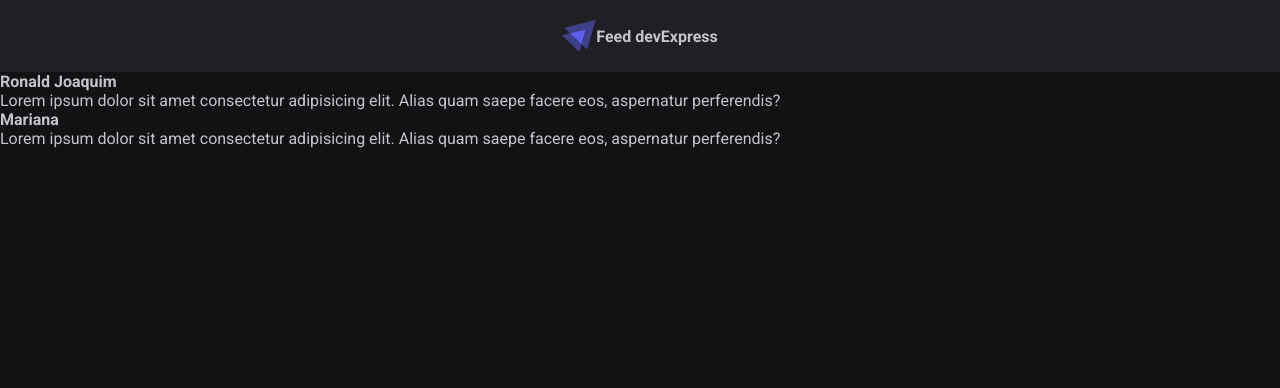
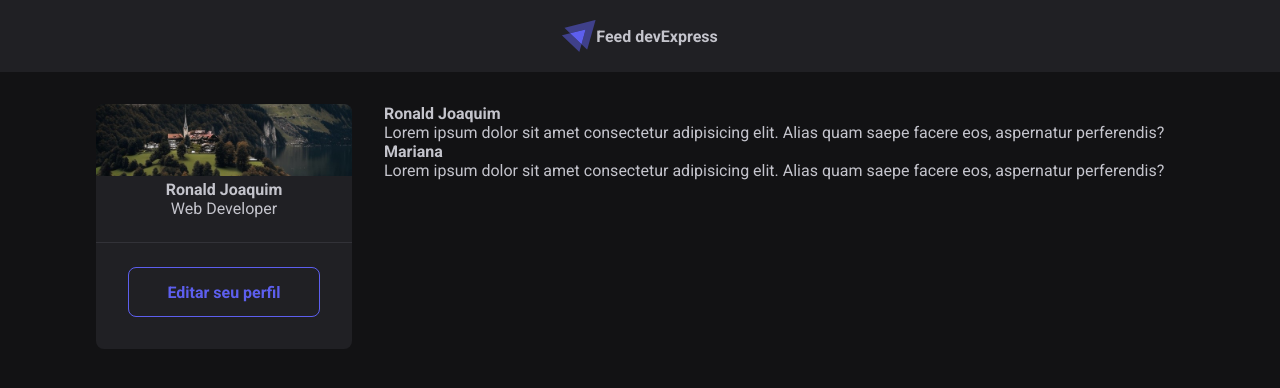
Before and after one commit to Ronald-Joaquim/Fundamentos-Ignite, a React (Vite) app: page / in a window 1280 px wide. Shown: the top 388 px of the page. Built offline with nearby package versions, Linux system fonts and the light colour scheme.

Commit message:
Componente: Sidebar

```diff
--- a/src/App.jsx
+++ b/src/App.jsx
@@ -1,10 +1,18 @@
 import { Post } from "./Post";
 import { Header } from "./components/Header";
 import "./global.css";
+
+import styles from "./App.module.css";
+import { Sidebar } from "./components/Sidebar";
+
 export function App() {
   return (
     <div>
       <Header />
+
+      <div className={styles.wrapper}>
+        <Sidebar />
+        <main>
           <Post
             author="Ronald Joaquim"
             content="Lorem ipsum dolor sit amet consectetur adipisicing elit. Alias quam saepe facere eos, aspernatur perferendis? "
@@ -14,6 +22,8 @@
             author="Mariana"
             content="Lorem ipsum dolor sit amet consectetur adipisicing elit. Alias quam saepe facere eos, aspernatur perferendis? "
           />
+        </main>
+      </div>
     </div>
   );
 }
--- /dev/null
+++ b/src/App.module.css
@@ -0,0 +1,10 @@
+.wrapper {
+  max-width: 70rem;
+  margin: 2rem auto;
+  padding: 0 1rem;
+
+  display: grid;
+  grid-template-columns: 256px 1fr;
+  gap: 2rem;
+  align-items: flex-start;
+}
--- /dev/null
+++ b/src/components/Sidebar.jsx
@@ -0,0 +1,20 @@
+import styles from "./Sidebar.module.css";
+
+import backgroundImagem from "../assets/backgroundImg.jpg";
+
+export function Sidebar() {
+  return (
+    <aside className={styles.sidebar}>
+      <img src={backgroundImagem} className={styles.cover} />
+
+      <div className={styles.profile}>
+        <strong>Ronald Joaquim</strong>
+        <span>Web Developer</span>
+      </div>
+
+      <footer>
+        <a href="#">Editar seu perfil</a>
+      </footer>
+    </aside>
+  );
+}
--- /dev/null
+++ b/src/components/Sidebar.module.css
@@ -0,0 +1,39 @@
+.sidebar {
+  background: var(--gray-800);
+  border-radius: 8px;
+  overflow: hidden;
+}
+
+.cover {
+  width: 100%;
+  height: 72px;
+  object-fit: cover;
+}
+
+.profile {
+  display: flex;
+  flex-direction: column;
+  align-items: center;
+}
+
+.sidebar footer {
+  border-top: 1px solid var(--gray-600);
+  margin-top: 1.5rem;
+  padding: 1.5rem 2rem 2rem;
+}
+
+.sidebar footer a {
+  background: transparent;
+  color: var(--purple-500);
+  border: 1px solid var(--purple-500);
+  border-radius: 8px;
+  height: 50px;
+  padding: 0 1.5rem;
+  font-weight: bold;
+  display: block;
+  text-decoration: none;
+
+  display: flex;
+  align-items: center;
+  justify-content: center;
+}
```
Also changed, not shown: src/assets/backgroundImg.jpg (added). Lines whose indentation alone changed are shown as unchanged.
